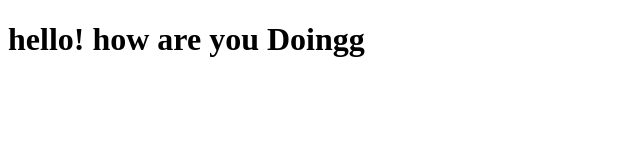
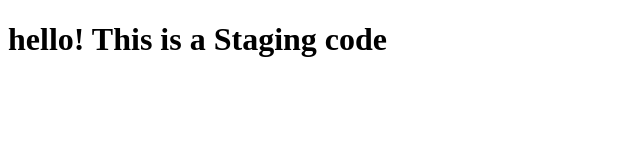
Before and after one commit to YashDesai-11/netlify_1, a plain HTML site: page index.html in a window 1280 px wide. Shown: the whole page, without its empty margins (0-640 px from the left). Drawn offline with Linux system fonts and the light colour scheme.

Commit message:
thirdcommit

```diff
--- a/index.html
+++ b/index.html
@@ -6,6 +6,6 @@
     <title>Document</title>
 </head>
 <body>
-    <h1>hello! how are you Doingg</h1>
+    <h1>hello! This is a Staging code</h1>
 </body>
 </html>
```
